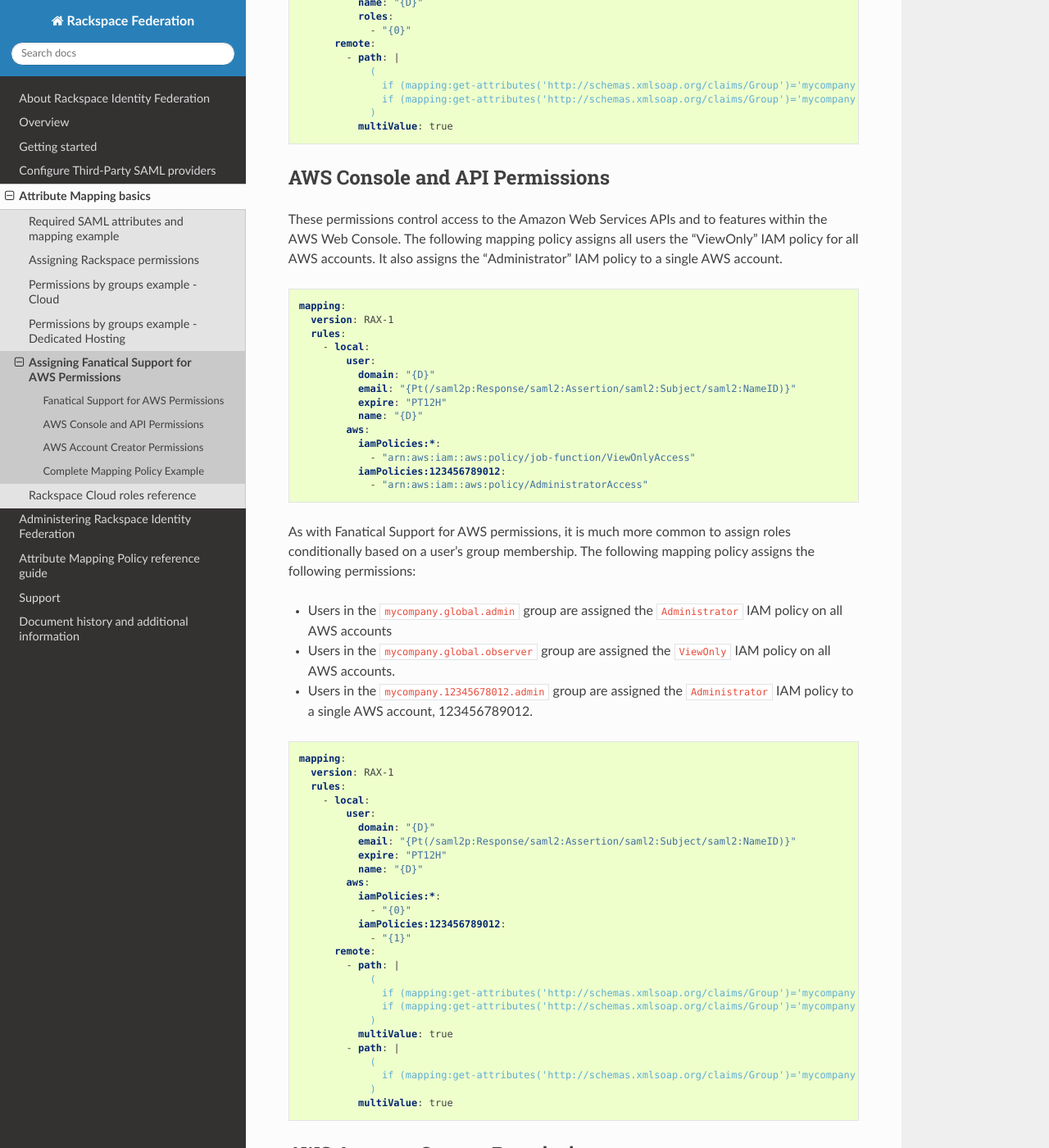
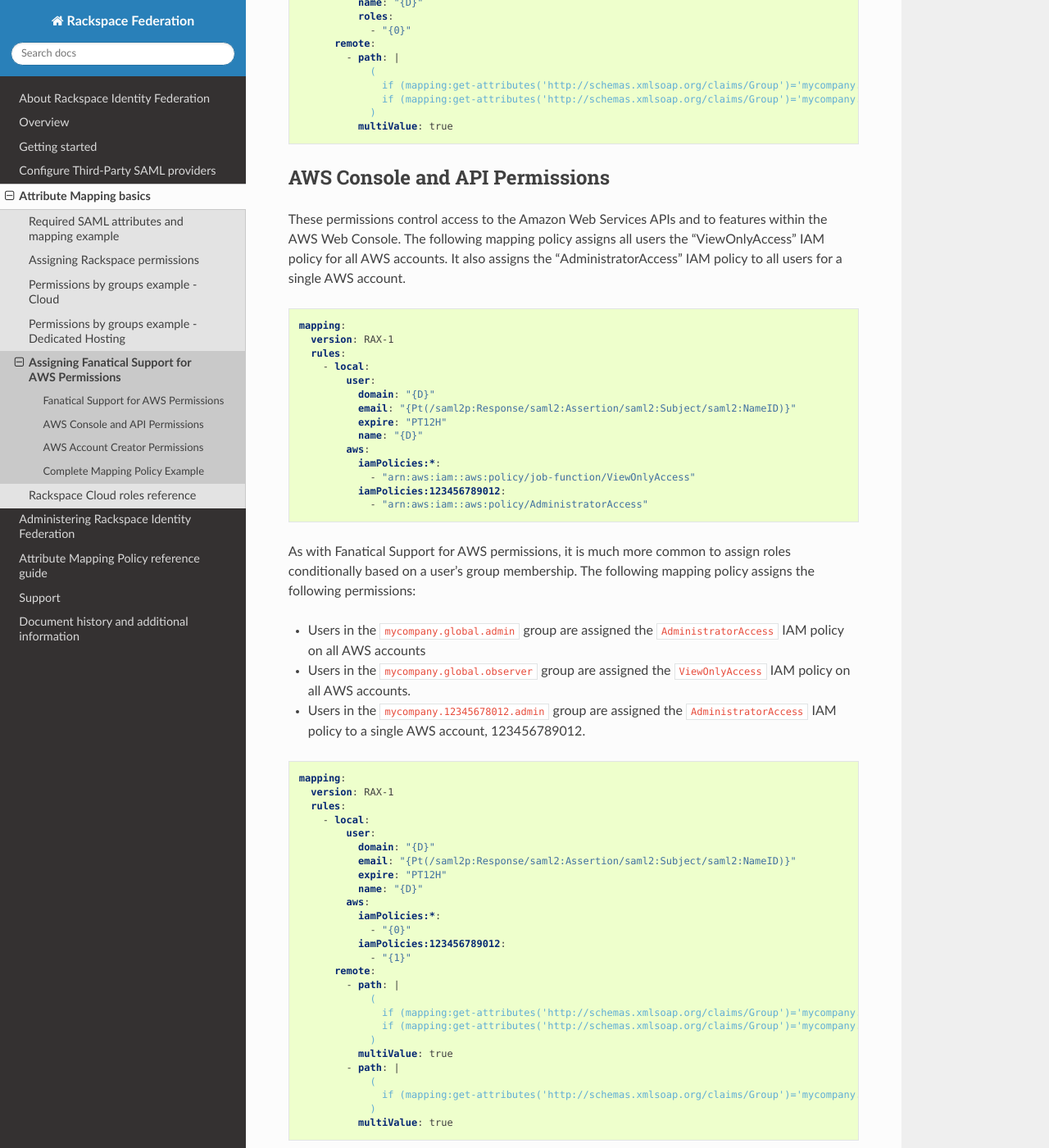
Before and after one commit to rackerlabs/docs-rackspace-federation, a Sphinx documentation site: the page built from doc/attribmapping-basics/faws-mapping.rst, in a window 1280 px wide and 1400 px high, scrolled down 992 px. Shown: the whole window at 82% size. Built offline with Sphinx 7.4.7 and the Read the Docs theme 2.0.0, drawn with Linux system fonts in a browser that asks for light colours; the version number could not be read and is left out; some of the changed text lies outside the part shown.

Commit message:
Address code review feedback.

```diff
--- a/doc/attribmapping-basics/faws-mapping.rst
+++ b/doc/attribmapping-basics/faws-mapping.rst
@@ -51,7 +51,7 @@
 AWS Console and API Permissions
 ~~~~~~~~~~~~~~~~~~~~~~~~~~~~~~~
 
-These permissions control access to the Amazon Web Services APIs and to features within the AWS Web Console. The following mapping policy assigns all users the "ViewOnly" IAM policy for all AWS accounts. It also assigns the "Administrator" IAM policy to a single AWS account.
+These permissions control access to the Amazon Web Services APIs and to features within the AWS Web Console. The following mapping policy assigns all users the "ViewOnlyAccess" IAM policy for all AWS accounts. It also assigns the "AdministratorAccess" IAM policy to all users for a single AWS account.
 
 .. code:: yaml
 
@@ -72,9 +72,9 @@
 
 As with Fanatical Support for AWS permissions, it is much more common to assign roles conditionally based on a user's group membership. The following mapping policy assigns the following permissions:
 
-* Users in the ``mycompany.global.admin`` group are assigned the ``Administrator`` IAM policy on all AWS accounts
-* Users in the ``mycompany.global.observer`` group are assigned the ``ViewOnly`` IAM policy on all AWS accounts.
-* Users in the ``mycompany.12345678012.admin`` group are assigned the ``Administrator`` IAM policy to a single AWS account, 123456789012.
+* Users in the ``mycompany.global.admin`` group are assigned the ``AdministratorAccess`` IAM policy on all AWS accounts
+* Users in the ``mycompany.global.observer`` group are assigned the ``ViewOnlyAccess`` IAM policy on all AWS accounts.
+* Users in the ``mycompany.12345678012.admin`` group are assigned the ``AdministratorAccess`` IAM policy to a single AWS account, 123456789012.
 
 .. code:: yaml
 
```
Also changed, not shown: other parts of doc/attribmapping-basics/faws-mapping.rst (+1 -1 lines).
